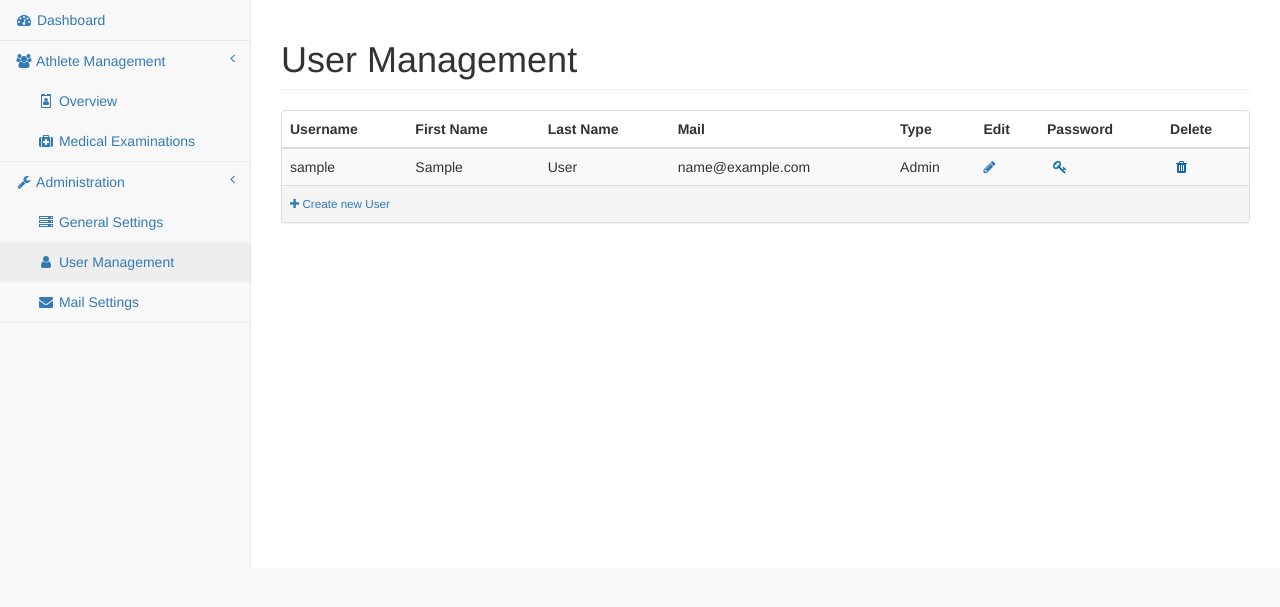
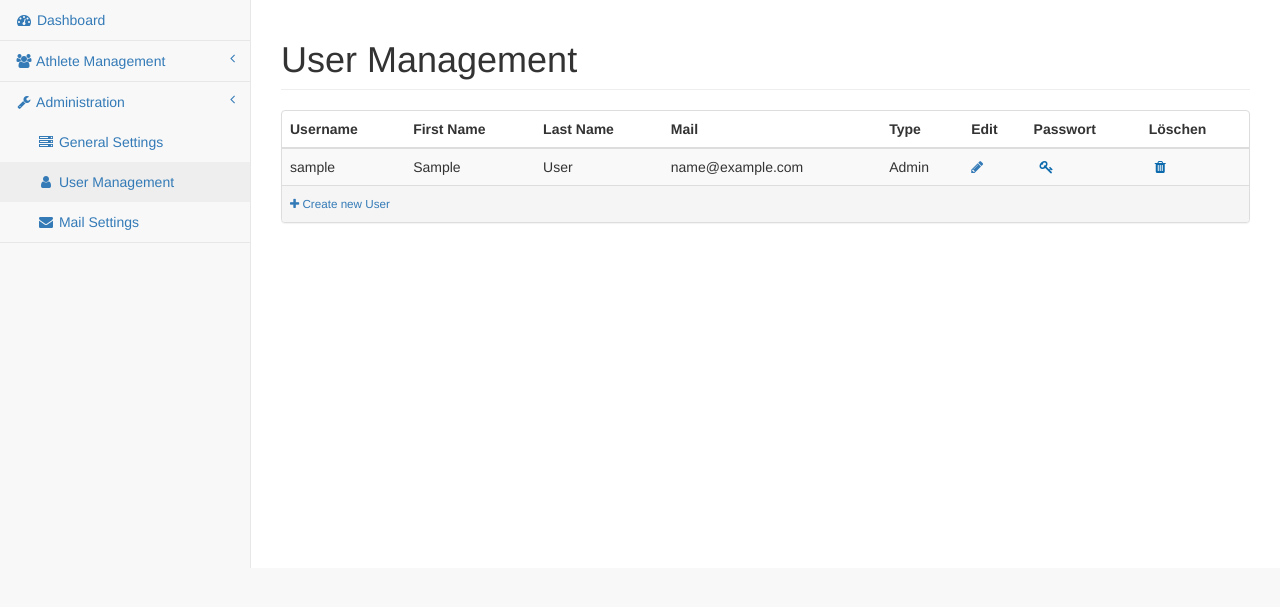
Before and after one commit to pacnos/SwimTeamManager, a Django app: page /admin/ in a window 1280 px wide. Shown: the part 51-658 px from the top of the page. Run offline with Django 3.2, Linux system fonts and the light colour scheme; the visitor is signed in with stand-in values (Sample User, id 1); data comes from the database, SQL or seed files in the repository; some libraries are stand-ins or nearby versions.

Commit message:
Finish translation Remove not needed files (data tables)

```diff
--- a/AdminBackend/models.py
+++ b/AdminBackend/models.py
@@ -14,15 +14,15 @@ class TMUser(models.Model):
     GROUP_ADMIN = "AD"
 
     GROUP_CHOICES = (
-        (GROUP_ATHLETE, "Athlete"),
-        (GROUP_COACH, "Coach"),
-        (GROUP_ADMIN, "Admin")
+        (GROUP_ATHLETE, _("Athlete")),
+        (GROUP_COACH, _("Coach")),
+        (GROUP_ADMIN, _("Admin"))
     )
 
     GROUP_TRANSLATIONS = {
-        GROUP_ATHLETE: "Athlete",
-        GROUP_COACH: "Coach",
-        GROUP_ADMIN: "Admin"
+        GROUP_ATHLETE: _("Athlete"),
+        GROUP_COACH: _("Coach"),
+        GROUP_ADMIN: _("Admin")
     }
 
     user = models.OneToOneField(User, on_delete=models.CASCADE)
--- a/AdminBackend/templates/admin/user_management.html
+++ b/AdminBackend/templates/admin/user_management.html
@@ -1,11 +1,7 @@
 {% extends 'base_backend.html' %}
 {% load static %}
 {% load athlete_extras %}
-
-{% block css %}
-    <link href="{% static "dataTables/css/dataTables.bootstrap.css" %}" rel="stylesheet">
-    <link href="{% static "dataTables/css/dataTables.responsive.css" %}" rel="stylesheet">
-{% endblock %}
+{% load i18n %}
 
 {% block content %}
     <!-- First data block -->
@@ -17,12 +13,12 @@
 
     <div id="error_alert" class="alert alert-danger alert-dismissible" role="alert" style="display: none;">
         <button type="button" class="close" aria-label="Close" onclick="$(this).parent().hide();"><span aria-hidden="true">&times;</span></button>
-        <strong>Error:</strong> <span id="errorMsg"></span>
+        <strong>{% trans 'Error:' %}</strong> <span id="errorMsg"></span>
     </div>
 
     <div id="finish_alert" class="alert alert-success alert-dismissible" role="alert" style="display: none;">
         <button type="button" class="close" aria-label="Close" onclick="$(this).parent().hide();"><span aria-hidden="true">&times;</span></button>
-        <strong>Success:</strong> <span id="infoMsg"></span>
+        <strong>{% trans 'Success' %}</strong> <span id="infoMsg"></span>
     </div>
 
     <!-- Start User table -->
@@ -32,14 +28,14 @@
                 <table class="table table-responsive table-striped">
                     <thead>
                         <tr>
-                            <th>Username</th>
-                            <th>First Name</th>
-                            <th>Last Name</th>
-                            <th>Mail</th>
-                            <th>Type</th>
-                            <th>Edit</th>
-                            <th>Password</th>
-                            <th>Delete</th>
+                            <th>{% trans 'Username' %}</th>
+                            <th>{% trans 'First Name' %}</th>
+                            <th>{% trans 'Last Name' %}</th>
+                            <th>{% trans 'Mail' %}</th>
+                            <th>{% trans 'Type' %}</th>
+                            <th>{% trans 'Edit' %}</th>
+                            <th>{% trans 'Password' %}</th>
+                            <th>{% trans 'Delete' %}</th>
                         </tr>
                     </thead>
                     <tbody>
@@ -63,7 +59,7 @@
                     </tbody>
                 </table>
                 <div class="panel-footer table-panel-footer">
-                    <a href="{% url 'AdminBackend:userCreate' %}"><i class="fa fa-plus"></i> Create new User</a>
+                    <a href="{% url 'AdminBackend:userCreate' %}"><i class="fa fa-plus"></i> {% trans 'Create new User' %}</a>
                 </div>
             </div>
         </div>
@@ -76,17 +72,17 @@
                 <form id="passwordResetForm" class="form-horizontal">
                     <div class="modal-header">
                         <button type="button" class="close" data-dismiss="modal" aria-label="Close"><span aria-hidden="true">&times;</span></button>
-                        <h4 class="modal-title" id="userDelete">Reset User Password</h4>
+                        <h4 class="modal-title">{% trans 'Reset User Password' %}</h4>
                     </div>
                     <div class="modal-body">
                         <div class="form-group" id="password_form_group">
-                            <label for="inputPassword" class="col-sm-4 control-label">Password</label>
+                            <label for="inputPassword" class="col-sm-4 control-label">{% trans 'Password:' %}</label>
                             <div class="col-sm-8">
                               <input type="password" class="form-control" id="inputPassword" name="password">
                             </div>
                         </div>
                         <div class="form-group" id="password_repeat_form_group">
-                            <label for="inputPasswordRepeat" class="col-sm-4 control-label">Repeat Password</label>
+                            <label for="inputPasswordRepeat" class="col-sm-4 control-label">{% trans 'Repeat Password:' %}</label>
                             <div class="col-sm-8">
                               <input type="password" class="form-control" id="inputPasswordRepeat" name="passwordRepeat">
                             </div>
@@ -94,13 +90,14 @@
                         <input type="hidden" id="passwdRstUserId" value="" name="userId">
                     </div>
                     <div class="modal-footer">
-                        <button type="button" class="btn btn-default" data-dismiss="modal" onclick="resetPasswordFields()">Cancel</button>
-                        <button type="submit" class="btn btn-danger" id="deleteButton">Reset Password</button>
+                        <button type="button" class="btn btn-default" data-dismiss="modal" onclick="resetPasswordFields()">{% trans 'Cancel' %}</button>
+                        <button type="submit" class="btn btn-danger" id="deleteButton">{% trans 'Reset Password' %}</button>
                     </div>
                 </form>
             </div>
         </div>
     </div>
+
 
     <!-- Modal Dialog - Delete User -->
     <div class="modal fade" id="userDelete" tabindex="-1" role="dialog" aria-labelledby="userDeleteLabel">
@@ -108,25 +105,21 @@
             <div class="modal-content">
                 <div class="modal-header">
                     <button type="button" class="close" data-dismiss="modal" aria-label="Close"><span aria-hidden="true">&times;</span></button>
-                    <h4 class="modal-title" id="userDelete">Delete User</h4>
+                    <h4 class="modal-title" id="userDeleteTitle">{% trans 'Delete User' %}</h4>
                 </div>
                 <div class="modal-body">
-                    Are you sure to delete the User: <span id="user_name"></span>
+                    {% trans 'Are you sure to delete the User:'  %} <span id="user_name"></span>
                 </div>
                 <div class="modal-footer">
-                    <button type="button" class="btn btn-default" data-dismiss="modal">Cancel</button>
-                    <button type="button" class="btn btn-danger" id="deleteButton" onclick="deleteUser(this)">Delete User</button>
+                    <button type="button" class="btn btn-default" data-dismiss="modal">{% trans 'Cancel' %}</button>
+                    <button type="button" class="btn btn-danger" id="deleteButton" onclick="deleteUser(this)">{% trans 'Delete User' %}</button>
                 </div>
             </div>
         </div>
     </div>
-
 {% endblock %}
 
 {% block javascript %}
-    <script src="{% static "dataTables/js/jquery.dataTables.min.js" %}"></script>
-    <script src="{% static "dataTables/js/dataTables.bootstrap.min.js" %}"></script>
-    <script src="{% static "dataTables/js/dataTables.responsive.js" %}"></script>
 
     <script>
         function showUserDelete(user_id, src) {
@@ -216,7 +209,7 @@
                         },
                         success: function(data)
                         {
-                            $("#finish_alert").find("#infoMsg").html("Password changed for successful");
+                            $("#finish_alert").find("#infoMsg").html("{% trans 'Password changed for successful' %}");
                             $("#finish_alert").show();
                         },
                         error: function (error) {
--- a/AdminBackend/views/json_views.py
+++ b/AdminBackend/views/json_views.py
@@ -7,6 +7,7 @@ from django.views import View
 
 from AdminBackend.forms.forms import PasswordResetForm
 from AdminBackend.mixins.group_mixins import AdminPermissionRequiredMixin
+from django.utils.translation import ugettext as _
 
 
 class UserDeleteJSON(AdminPermissionRequiredMixin, View):
@@ -29,7 +30,7 @@ class UserDeleteJSON(AdminPermissionRequiredMixin, View):
             user = User.objects.get(pk=self.args[0])
             user.delete()
         except ObjectDoesNotExist as ex:
-            return HttpResponseBadRequest("Can't find user to delete")
+            return HttpResponseBadRequest(_("Can't find user to delete"))
 
         return HttpResponse()
 
@@ -60,6 +61,6 @@ class ResetUserPassword(AdminPermissionRequiredMixin, View):
             user.save()
             update_session_auth_hash(request, user)
         else:
-            return HttpResponseBadRequest("The given data are not valid")
+            return HttpResponseBadRequest(_("The given data are not valid"))
 
         return HttpResponse()
--- a/TeamManager/templates/team_manager/dashboard.html
+++ b/TeamManager/templates/team_manager/dashboard.html
@@ -1,11 +1,6 @@
 {% extends 'base_backend.html' %}
 {% load static %}
 {% load dashboard_widgets %}
-
-{% block css %}
-    <link href="{% static "dataTables/css/dataTables.bootstrap.css" %}" rel="stylesheet">
-    <link href="{% static "dataTables/css/dataTables.responsive.css" %}" rel="stylesheet">
-{% endblock %}
 
 {% block content %}
     <!-- First data block -->
```
Also changed, not shown: AdminBackend/templates/admin/user_create.html (+4 -3 lines), AdminBackend/templates/admin/user_edit.html (+12 -10 lines), TeamManager/templates/team_manager/athlete_management.html (+0 -9 lines), translations/de/LC_MESSAGES/django.po, 1 other file.
